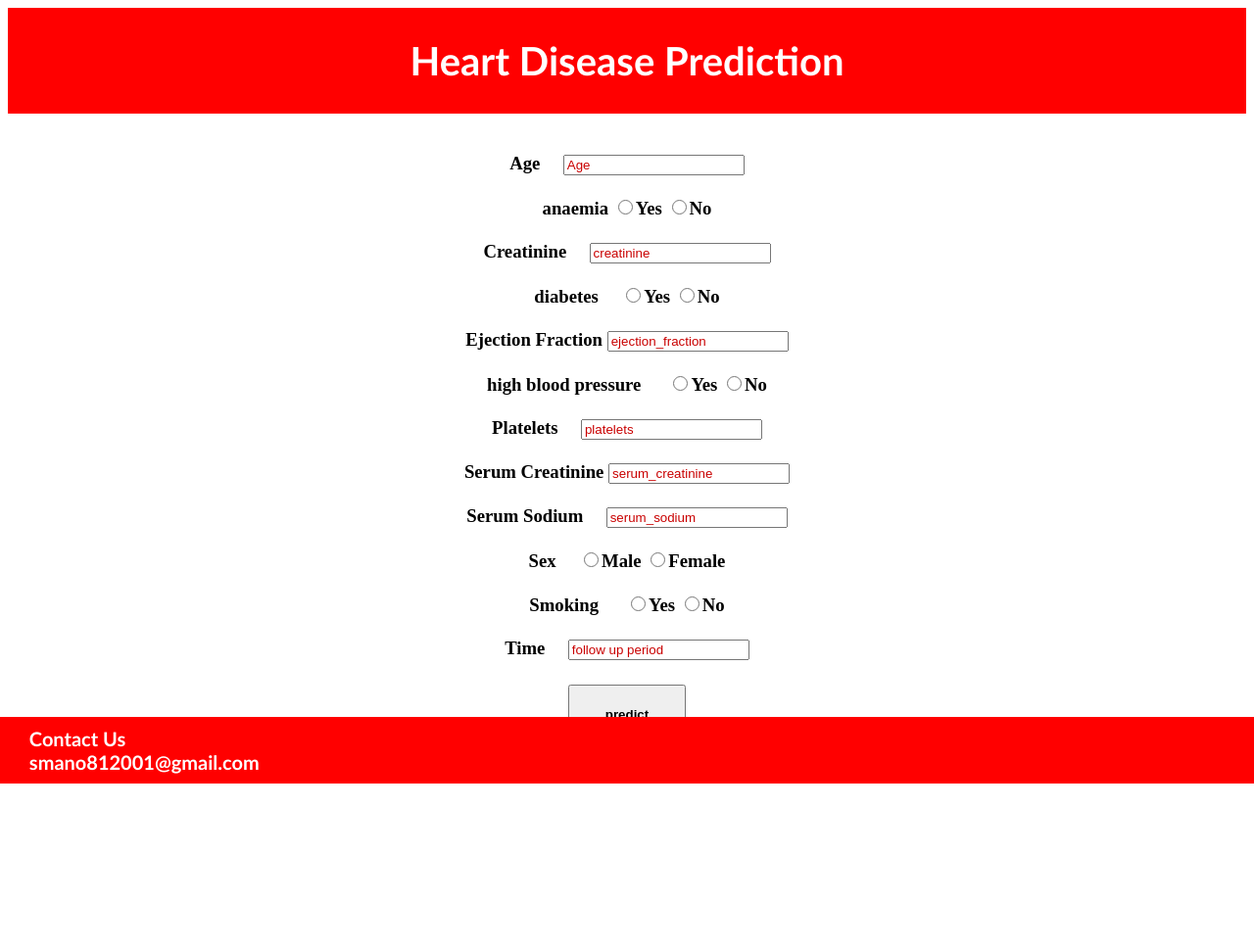
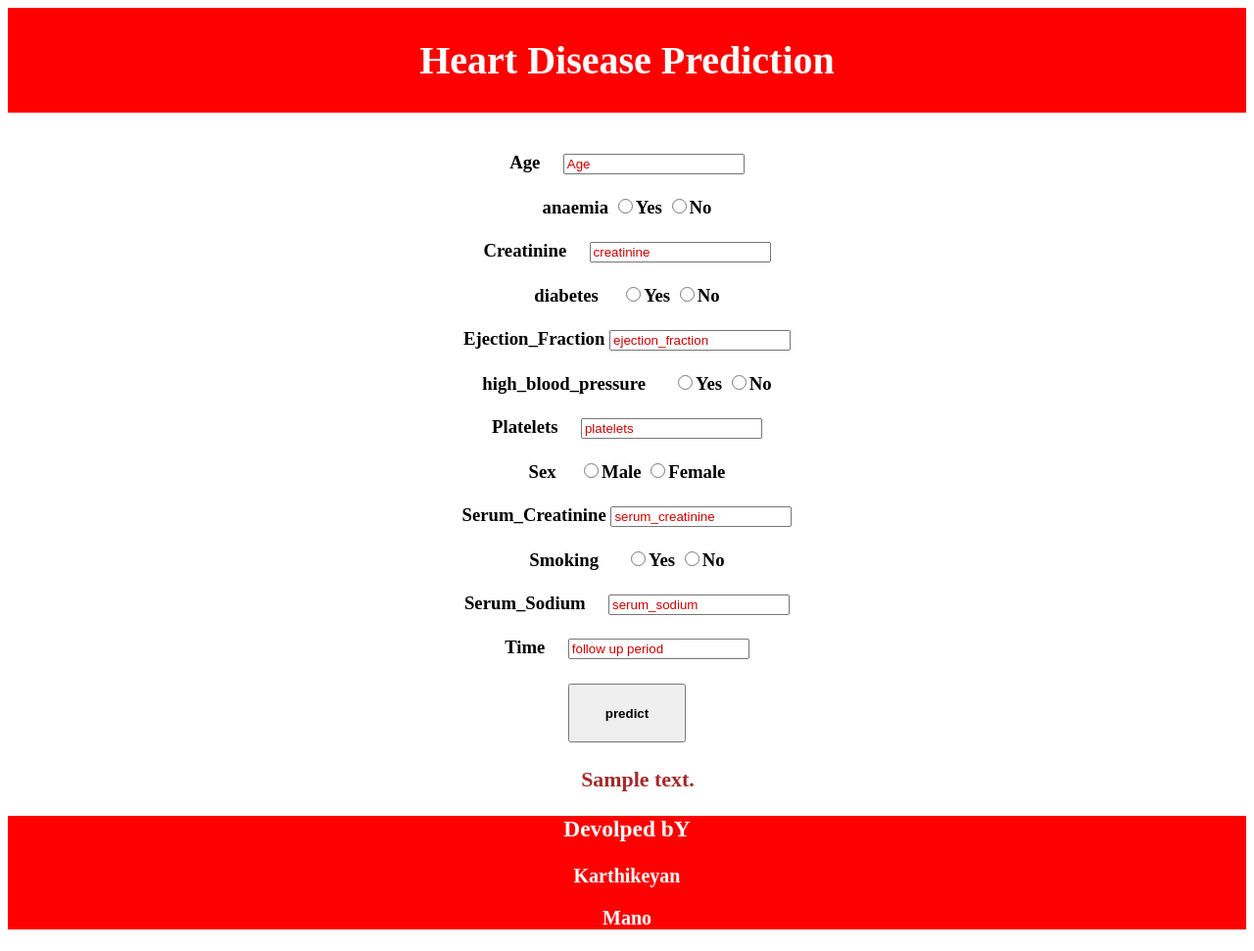
Before and after one commit to Mano181/HeartDisease, a Flask app: template templates/frontpage.html in a window 1280 px wide. Shown: the whole page at 98% size. Before the commit the page ends 800 px from the top, so only its background shows below. Run offline with Flask 2, Linux system fonts and the light colour scheme; the template is opened without the code that fills it: most values are stand-ins (such as "Sample title", 1, 10 or a date in 2020); parts of the project's set-up code (start-up, migrations or seed data) failed here and were passed over.

Commit message:
Update frontpage.html

```diff
--- a/templates/frontpage.html
+++ b/templates/frontpage.html
@@ -9,6 +9,9 @@ body {
   color: black;
   background-size: cover ;
   text-color:blue;
+
+
+
 
 }
 button[type="submit"]{
@@ -28,21 +31,16 @@ color: #c90000;
   background: red;
   color: white;
   font-size: 20px;
-  font-family:calibri;
 }
 .footer {
-	position: fixed;
    left: 0;
    bottom: 0;
    width: 100%;
    background-color: red;
    color: white;
+   text-align: center;
    font-size: 20px;
-   padding: 10px;
-   font-family:calibri;
 }
-
-
 </style>
 </head>
 
@@ -51,7 +49,7 @@ color: #c90000;
   <h1>Heart Disease Prediction</h1>
 
 </div>
-<form method="POST">
+<form  action="{{url_for('predict')}}" method="POST">
 <h3>
 <center>
 <br>
@@ -68,43 +66,41 @@ diabetes&emsp;
  <input type="radio" id="Yes" name="diabetes" value=1 required="required"><label for="diabetes">Yes</label>
 <input type="radio" id="No" name="diabetes" value=0 required="required"><label for="diabetes">No</label>
 <br><br>
-Ejection Fraction
+Ejection_Fraction
 <input type="text" name="ejection_fraction" placeholder="ejection_fraction" required="required"/>
 <br><br>
-high blood pressure &emsp;
+high_blood_pressure &emsp;
  <input type="radio" id="Yes" name="high_blood_pressure" value=1 required="required"><label for="high_blood_pressure">Yes</label>
 <input type="radio" id="No" name="high_blood_pressure" value=0 required="required"><label for="high_blood_pressure">No</label>
 <br><br>
 Platelets&emsp;
 <input type="text" name="platelets" placeholder="platelets" required="required"/><br>
-<br>
-Serum Creatinine
-<input type="text" name="serum_creatinine" placeholder="serum_creatinine" required="required"/>
-<br><br>
-Serum Sodium&emsp;
-<input type="text" name="serum_sodium" placeholder="serum_sodium" required="required"/>
-</br>
-<br>
-Sex&emsp;
+<br>Sex&emsp;
  <input type="radio" id="Yes" name="sex" value=1 required="required"><label for="sex">Male</label>
 <input type="radio" id="No" name="sex" value=0 required="required"><label for="sex">Female</label>
 <br><br>
-
+Serum_Creatinine
+<input type="text" name="serum_creatinine" placeholder="serum_creatinine" required="required"/>
+<br><br>
  Smoking &emsp;
  <input type="radio" id="Yes" name="smoking" value=1 required="required"><label for="smoking">Yes</label>
 <input type="radio" id="No" name="smoking" value=0 required="required"><label for="smoking">No</label>
 <br><br>
-
+Serum_Sodium&emsp;
+<input type="text" name="serum_sodium" placeholder="serum_sodium" required="required"/>
+</br>
+<br>
 Time&emsp;
 <input type="text" name="time" placeholder="follow up period" required="required"/></br>
+<center>
 
 <b><h1><button type="submit"><b>predict</b></button></h1>
 </form>
-
-</center>
+<h3 style="color:brown;">&emsp;{{prediction_text}}<h3>
 <div class="footer">
-&emsp; Contact Us<br>
-&emsp; smano812001@gmail.com<br>
+  <h3>Devolped bY </h3>
+  <p>Karthikeyan<p>
+  Mano
 
 </div>
 </body>
```
